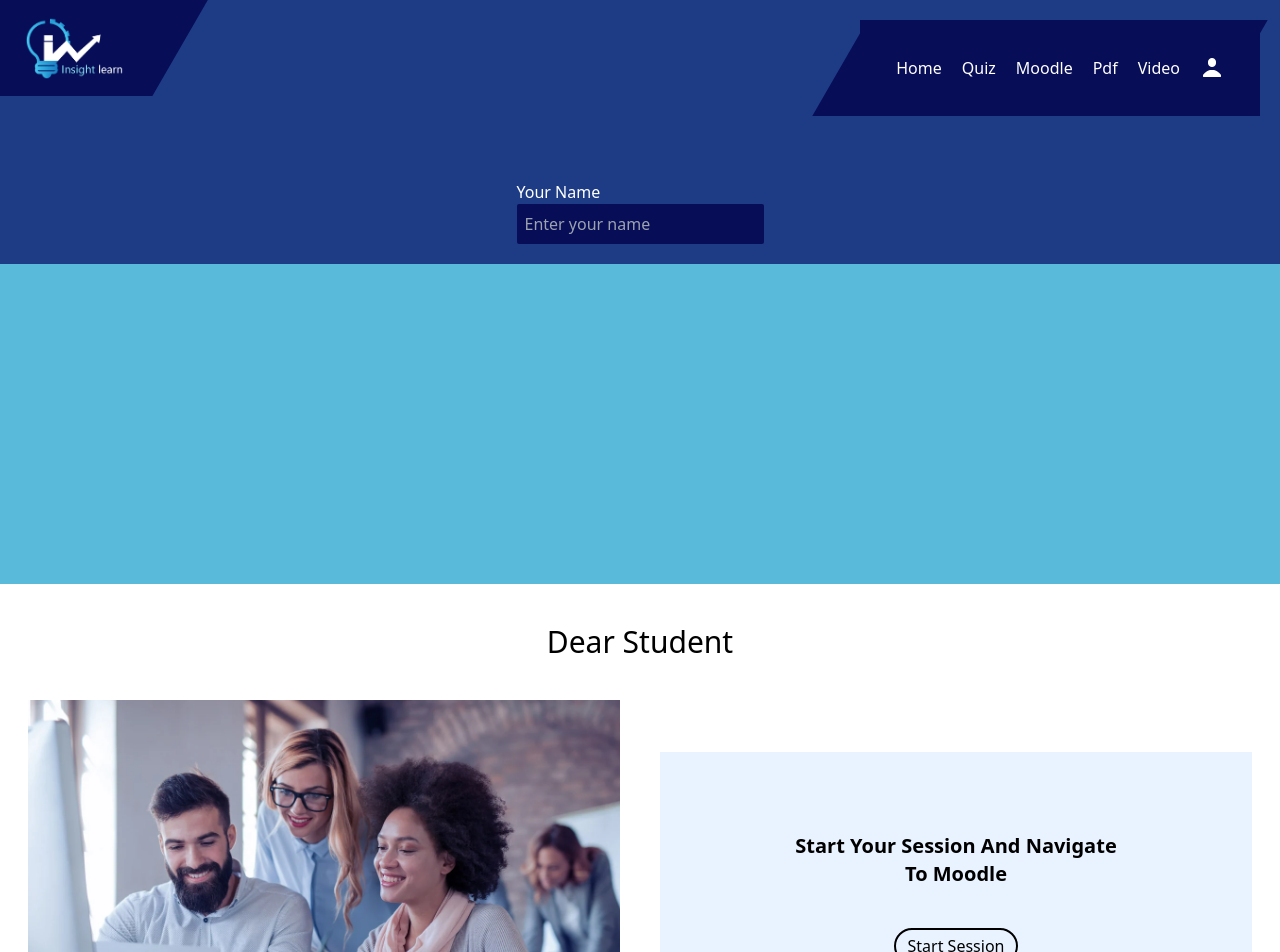
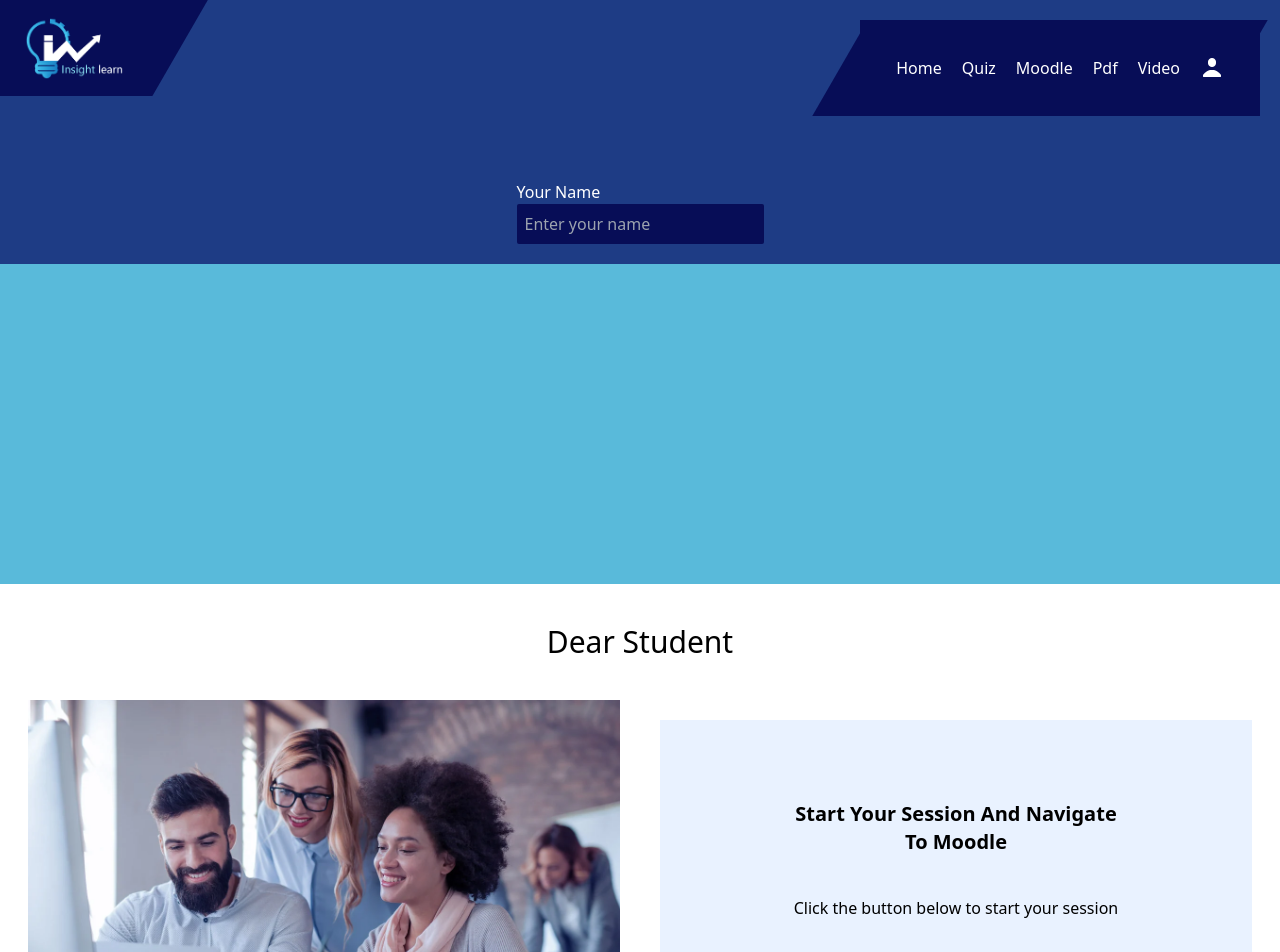
Before and after one commit to AhmedEid2504/insight-learn, a React (Vite) app: page / in a window 1280 px wide. Shown: the top 952 px of the page. Built offline with nearby package versions, Linux system fonts and the light colour scheme; no server answers.

Commit message:
conditional rendering in Session add a function for changing the state of the session and navigating to moodle page

```diff
--- a/src/App.jsx
+++ b/src/App.jsx
@@ -1,5 +1,5 @@
 
-import { BrowserRouter as Router, Route, Routes } from 'react-router-dom';
+import { BrowserRouter as Router, Route, Routes, Navigate } from 'react-router-dom';
 import Home from './pages/Home'
 import Login from './pages/Login';
 import Signup from './pages/Signup';
@@ -43,7 +43,6 @@ function App() {
     const [isTyping, setIsTyping] = useState(false); // State variable to track whether the user is typing
     const [userDataChanged, setUserDataChanged] = useState(false); // State variable to track changes in userData
     const [isSendingData, setIsSendingData] = useState(false); // State variable to track whether data is currently being sent
-
 
     let timeoutId = null; // Declare a variable to hold the timeout ID
 
@@ -137,7 +136,6 @@ useEffect(() => {
     }, [aiSdkState, mphToolsState]);
 
 
-
     return (
         <div className="bg-c_2 h-auto flex flex-col justify-between w-[100%]">
             <Router>
--- a/src/components/Session.jsx
+++ b/src/components/Session.jsx
@@ -1,5 +1,6 @@
+/* eslint-disable react/prop-types */
 
-const Session = () => {
+const Session = (props) => {
     return (
         <div className="bg-white ">
             <div className="flex flex-col relative items-center justify-center gap-10 py-10 p-7">
@@ -9,11 +10,22 @@ const Session = () => {
                         <img className="w-auto" src="images/session.png" alt="" />
                     </div>
                     <div className="flex bg-c_5 gap-10 basis-1/2 py-20 max-sm:px-5 flex-col justify-center items-center">
-                        <span className=" text-center font-bold text-xl">
-                            <h2>Start Your Session And Navigate</h2>
-                            <h2>To Moodle</h2>
-                        </span>
-                        <button className="bg-transparent text-black border-2 hover:bg-black hover:text-white transition-all duration-200 ease-in px-3 py-1 rounded-3xl">Start Session</button>
+                            {!props.sessionStarted ?
+                                <span className=" text-center font-bold text-xl">
+                                    <h2>Start Your Session And Navigate</h2>
+                                    <h2>To Moodle</h2>
+                                </span>
+                                : <span className=" text-center font-bold text-xl">
+                                    <h2>Click the button below to End your session.</h2>
+                                </span>
+                            }
+
+
+                        {!props.sessionStarted && <p className="text-center">Click the button below to start your session</p>}
+                        {props.sessionStarted ? <button onClick={props.handleSessionEnd} className="bg-black text-white border-2 hover:bg-c_5 hover:text-black transition-all duration-200 ease-in px-3 py-1 rounded-3xl" >End Session</button>
+                        : <button onClick={props.handleSessionStart} className="bg-transparent text-black border-2 hover:bg-black hover:text-white transition-all duration-200 ease-in px-3 py-1 rounded-3xl" >Start Session</button>
+                        }
+                        {props.sessionStarted && <p className="text-center">You are now being redirected to Moodle</p>}
                     </div>
                 </div>
             </div>
--- a/src/pages/Home.jsx
+++ b/src/pages/Home.jsx
@@ -1,13 +1,28 @@
 import Session from "../components/Session"
-
+import { useState } from "react"
 
 const Home = () => {
+    const [sessionStarted, setSessionStarted] = useState(false); // State variable to track whether the session has started
+
+    const handleSessionStart = () => {
+        setSessionStarted(true);
+        window.open('http://4.157.125.46', '_blank')
+    };
+
+    const handleSessionEnd = () => {
+        setSessionStarted(false);
+    }
+
     return (
         <div className="flex flex-col">
             <div className="bg-c_4 h-[40vh]">
 
             </div>
-            <Session />
+            <Session
+                handleSessionStart={handleSessionStart}
+                handleSessionEnd={handleSessionEnd}
+                sessionStarted={sessionStarted}
+            />
 
             <div className="bg-c_4 h-[40vh]">
 
```
